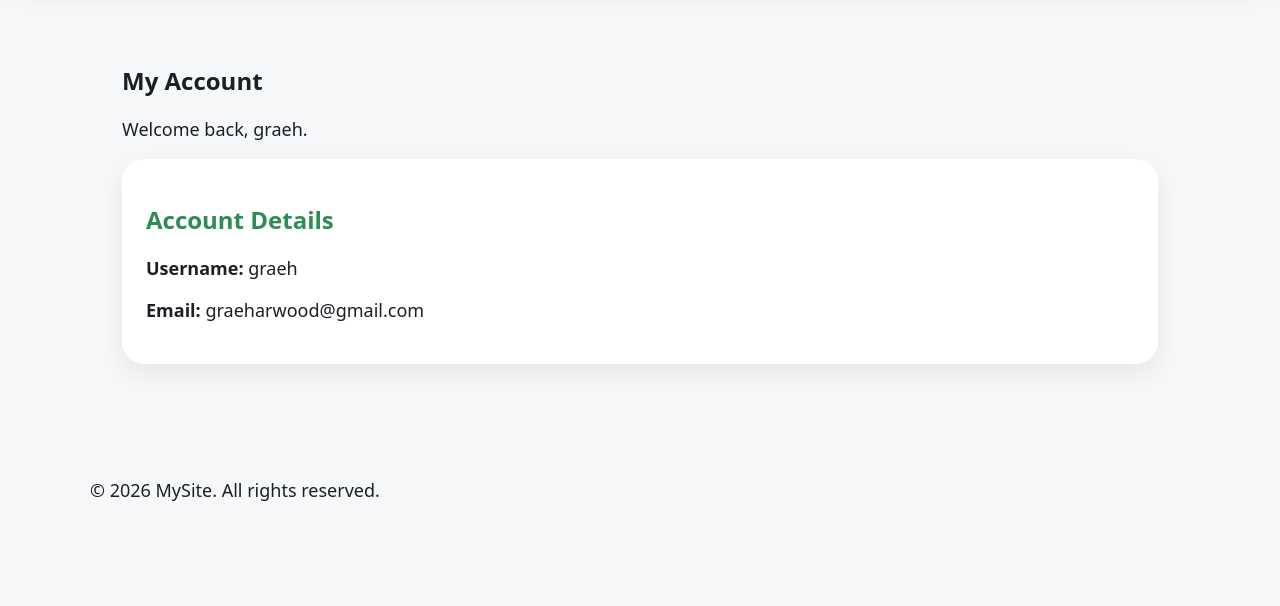
After one commit to Graeza/vgh, a Django app: page /auth/account/ in a window 1280 px wide. The commit adds this page. Shown: the part 194-800 px from the top of the page. Run offline with Django 4.2, Linux system fonts and the light colour scheme; a user stored in the database is signed in.

Commit message:
Add account page and link it in navbar

```diff
--- a/templates/navbar.html
+++ b/templates/navbar.html
@@ -36,7 +36,7 @@
 
       {% if request.user.is_authenticated %}
       <a href="{% url 'inbox' %}">Inbox</a>
-      <a href="">Account</a>
+      <a href="{% url 'account' %}">Account</a>
       <a href="{% url 'cart' %}" class="nav__cart">
         <i class="fas fa-shopping-cart"></i>Cart
         <span class="cart-count">{{ cart_item_count }}</span>
--- /dev/null
+++ b/users/templates/users/account.html
@@ -0,0 +1,18 @@
+{% extends 'main.html' %}
+
+{% block content %}
+<section class="container py-4">
+  <h1>My Account</h1>
+  <p>Welcome back, {{ request.user.get_username }}.</p>
+
+  <div class="card">
+    <h2>Account Details</h2>
+    <p><strong>Username:</strong> {{ request.user.username }}</p>
+    {% if request.user.email %}
+      <p><strong>Email:</strong> {{ request.user.email }}</p>
+    {% else %}
+      <p><strong>Email:</strong> Not set</p>
+    {% endif %}
+  </div>
+</section>
+{% endblock content %}
--- a/users/urls.py
+++ b/users/urls.py
@@ -6,4 +6,5 @@ urlpatterns = [
     path('login/', views.login_user, name='login'),
     path('logout/', views.logout_user, name='logout'),
     path('inbox/', views.inbox, name='inbox'),
+    path('account/', views.account, name='account'),
 ]
--- a/users/views.py
+++ b/users/views.py
@@ -26,3 +26,8 @@ def logout_user(request):
 @login_required
 def inbox(request):
     return render(request, "users/inbox.html")
+
+
+@login_required
+def account(request):
+    return render(request, "users/account.html")
```
